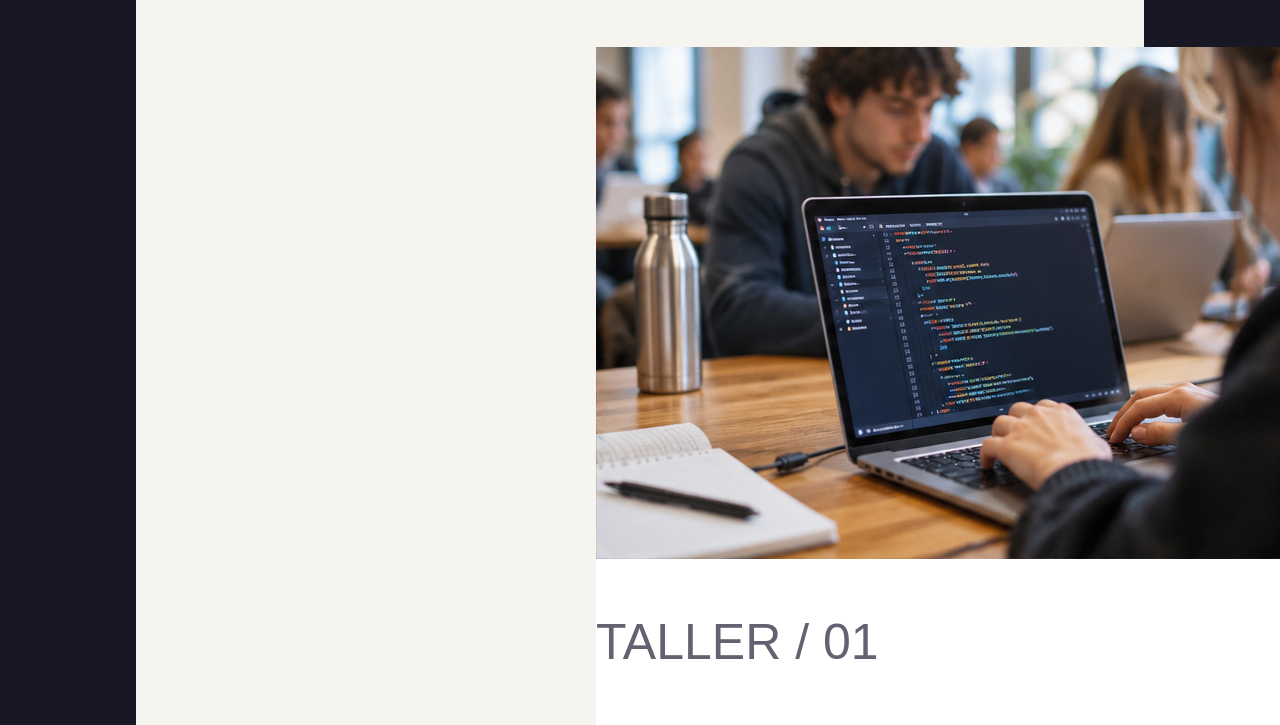
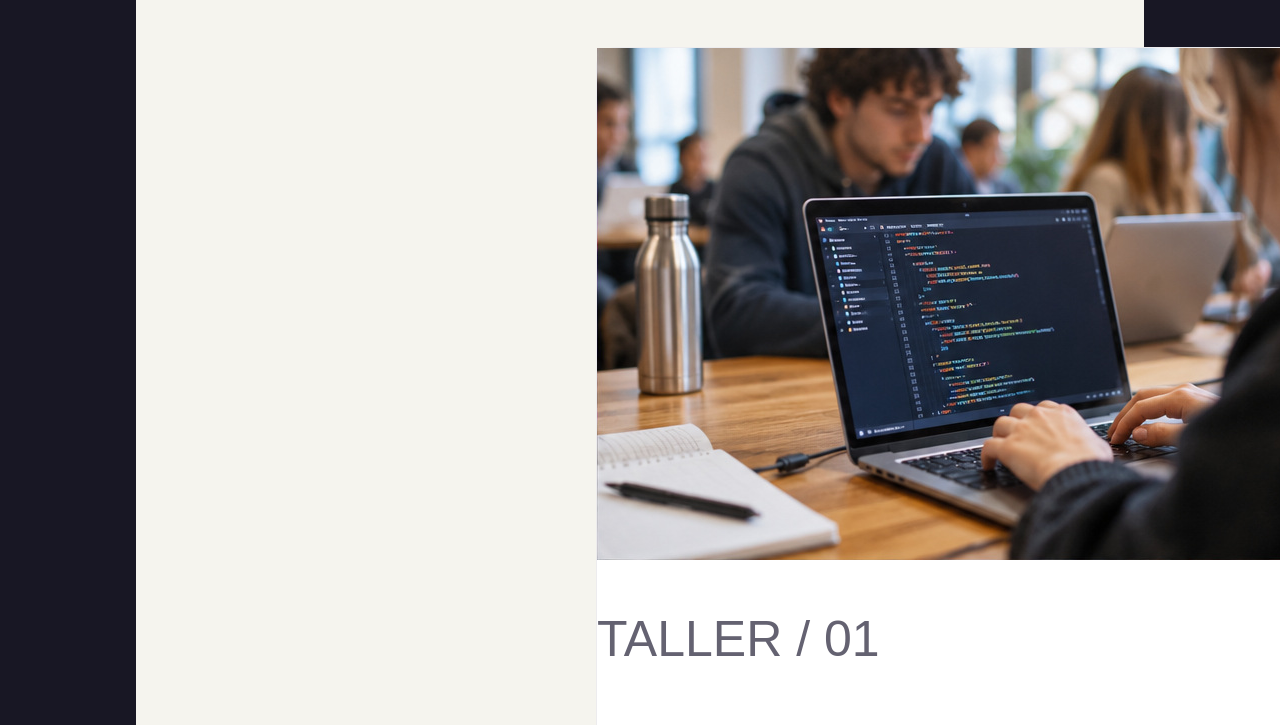
Before and after one commit to didacfrndz/ia2examen, a plain HTML site: page index.html in a window 1280 px wide. Shown: the part 3895-4620 px from the top of the page. Drawn offline with Linux system fonts and the light colour scheme.

Commit message:
commitFinal

```diff
--- a/index.html
+++ b/index.html
@@ -59,9 +59,7 @@
 
             <div class="tarjetas">
                 <div class="tarjeta">
-                    <div>
                     <img class="imgTarjeta" src="./imagenes/web.jpg" alt="">
-                    </div>
                     <div class="talleres">
                         <p class="textogris">TALLER / 01</p>
                         <img class="icono" src="./iconos/arrow-up.svg" alt="">
@@ -70,9 +68,7 @@
                     <p class="textogris">Construeix experiències digitals amb HTML i CSS</p>
                 </div>
                 <div class="tarjeta">
-                    <div>
                     <img class="imgTarjeta" src="./imagenes/design.jpg" alt="">
-                    </div>
                     <div class="talleres">
                         <p class="textogris">TALLER / 02</p>
                         <img class="icono" src="./iconos/arrow-up.svg" alt="">
@@ -81,9 +77,9 @@
                     <p class="textogris">Experiencia amb formes, colors i interfícies</p>
                 </div>
                 <div class="tarjeta">
-                    <div>
+
                         <img class="imgTarjeta" src="./imagenes/robot.jpg" alt="">
-                    </div>
+
                     <div class="talleres">
                         <p class="textogris">TALLER / 03</p>
                         <img class="icono" src="./iconos/arrow-up.svg" alt="">
--- a/styles.css
+++ b/styles.css
@@ -134,10 +134,15 @@ h2{
 }
 .tarjeta{
     background-color: white;
-
+    display: flex;
+    flex-direction: column;
+    border: 1px solid #6462711e;
+    border-radius: 20px;
 }
 .imgtarjeta{
         width: 500px;
+        height: 500px;
+
 }
 .talleres{
         display: flex;
@@ -146,4 +151,5 @@ h2{
 .taller{
     font-size: 70px;
     line-height: 0px;
+
 }
```
